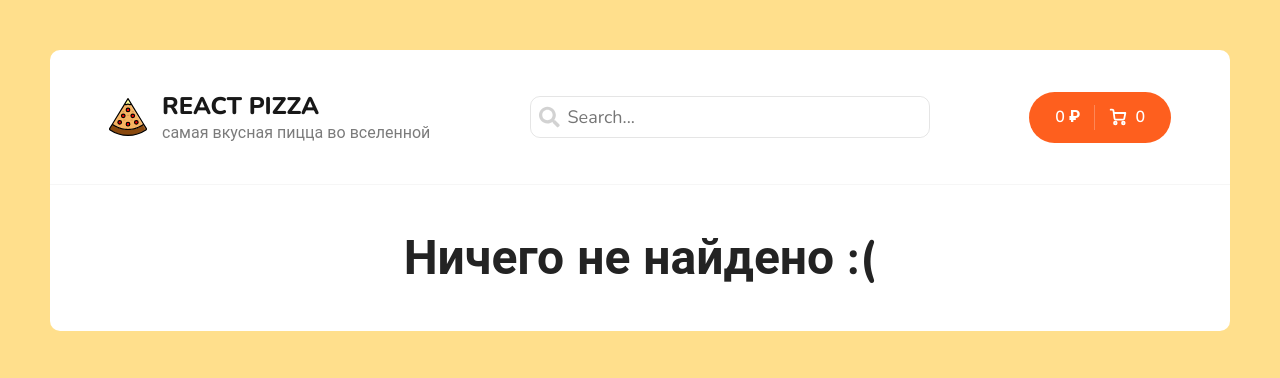
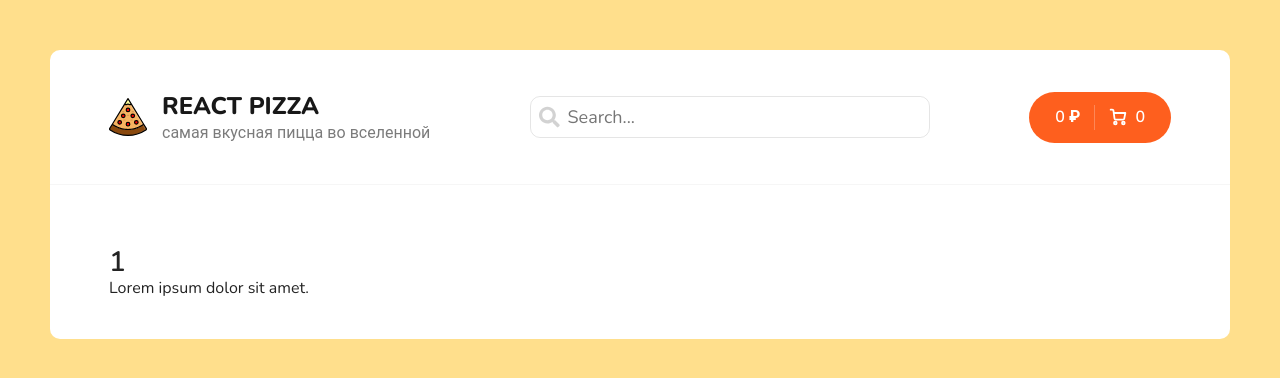
Before and after one commit to ELegek/PizzaReact, a React (Create React App) app: page /pizza/1 in a window 1280 px wide. Shown: the top 378 px of the page. Built offline with nearby package versions, Linux system fonts and the light colour scheme.

Commit message:
наинаем переписывать проект на typescript

```diff
--- a/package.json
+++ b/package.json
@@ -7,6 +7,10 @@
     "@testing-library/jest-dom": "^5.14.1",
     "@testing-library/react": "^13.0.0",
     "@testing-library/user-event": "^13.2.1",
+    "@types/jest": "^29.2.4",
+    "@types/node": "^18.11.15",
+    "@types/react": "^18.0.26",
+    "@types/react-dom": "^18.0.9",
     "add": "^2.0.6",
     "axios": "^1.1.3",
     "classnames": "^2.3.1",
@@ -21,6 +25,7 @@
     "react-redux": "^8.0.4",
     "react-router-dom": "^6.4.2",
     "react-scripts": "5.0.1",
+    "typescript": "^4.9.4",
     "web-vitals": "^2.1.0"
   },
   "scripts": {
--- a/src/App.js
+++ b/src/App.tsx
@@ -1,11 +1,10 @@
-import React from 'react';
-import { useSelector, useDispatch } from 'react-redux';
 import { Routes, Route } from 'react-router-dom';
 
 // Страницы
 import Home from './pages/Home';
 import Cart from './pages/Cart';
 import NotFound from './pages/NotFound';
+import FullPizza from './pages/FullPizza';
 
 // Компоненты
 import Header from './components/Header';
@@ -18,6 +17,7 @@ function App() {
 				<Routes>
 					<Route path='/' element={<Home />} />
 					<Route path='/cart' element={<Cart />} />
+					<Route path='/pizza/:id' element={<FullPizza />} />
 					<Route path='*' element={<NotFound />} />
 				</Routes>
 			</div>
--- a/src/components/PizzaBlock/index.jsx
+++ b/src/components/PizzaBlock/index.jsx
@@ -1,10 +1,11 @@
 import React from 'react';
+import { Link } from 'react-router-dom';
 import { useDispatch, useSelector } from 'react-redux';
 import { addItem, selectCartItemById } from '../../redux/slices/cartSlice';
 
 const typeNames = ['тонкое', 'традиционное'];
 
-function PizzaBlock({ id, title, price, imageUrl, sizes, types }) {
+function PizzaBlock({ id, title, price, imageUrl, sizes, types, index }) {
 	const dispatch = useDispatch();
 	const cartItem = useSelector(selectCartItemById(id));
 	const [activeType, setActiveType] = React.useState(0);
@@ -28,7 +29,9 @@ function PizzaBlock({ id, title, price, imageUrl, sizes, types }) {
 
 	return (
 		<div className='pizza-block'>
-			<img className='pizza-block__image' src={imageUrl} alt='Pizza' />
+			<Link to={`/pizza/:${index}`}>
+				<img className='pizza-block__image' src={imageUrl} alt='Pizza' />
+			</Link>
 			<h4 className='pizza-block__title'>{title}</h4>
 			<div className='pizza-block__selector'>
 				<ul>
--- a/src/index.js
+++ /dev/null
@@ -1,19 +0,0 @@
-import React from 'react';
-import ReactDOM from 'react-dom/client';
-import { BrowserRouter } from 'react-router-dom';
-import { Provider } from 'react-redux';
-
-import './scss/app.scss';
-
-import App from './App';
-
-import { store } from './redux/store';
-
-const root = ReactDOM.createRoot(document.getElementById('root'));
-root.render(
-	<BrowserRouter>
-		<Provider store={store}>
-			<App />
-		</Provider>
-	</BrowserRouter>,
-);
--- /dev/null
+++ b/src/index.tsx
@@ -0,0 +1,21 @@
+import ReactDOM from 'react-dom/client';
+import { BrowserRouter } from 'react-router-dom';
+import { Provider } from 'react-redux';
+
+import './scss/app.scss';
+
+import { store } from './redux/store';
+import App from './App';
+
+const rootElem = document.getElementById('root');
+
+if (rootElem) {
+	const root = ReactDOM.createRoot(rootElem);
+	root.render(
+		<BrowserRouter>
+			<Provider store={store}>
+				<App />
+			</Provider>
+		</BrowserRouter>,
+	);
+}
--- /dev/null
+++ b/src/pages/FullPizza.jsx
@@ -0,0 +1,15 @@
+import React from 'react';
+import { useParams } from 'react-router-dom';
+
+const FullPizza = () => {
+	const params = useParams();
+	return (
+		<div className='container'>
+			<img src='' alt='' />
+			<h2>{params.id}</h2>
+			<p>Lorem ipsum dolor sit amet.</p>
+		</div>
+	);
+};
+
+export default FullPizza;
--- a/src/pages/Home.jsx
+++ b/src/pages/Home.jsx
@@ -92,7 +92,7 @@ function Home() {
 		getPizzas();
 	}, [categoryId, sort.sortProperty, searchValue, currentPage]);
 
-	const pizzas = items.map((obj) => <PizzaBlock key={obj.id} {...obj} />);
+	const pizzas = items.map((obj, index) => <PizzaBlock key={obj.id} {...obj} index={index} />);
 	const skeletons = [...new Array(4)].map((_, index) => <Skeleton key={index} />);
 	return (
 		<div className='container'>
--- a/src/redux/slices/pizzaSlice.js
+++ b/src/redux/slices/pizzaSlice.js
@@ -29,8 +29,8 @@ const pizzaSlice = createSlice({
 			state.items = [];
 		},
 		[fetchPizzas.fulfilled]: (state, action) => {
+			state.status = 'success';
 			state.items = action.payload;
-			state.status = 'success';
 		},
 		[fetchPizzas.rejected]: (state, action) => {
 			state.status = 'error';
```
Also changed, not shown: tsconfig.json (added, +20 -0 lines), 2 other files (tests, documents, lock files or other folders).
